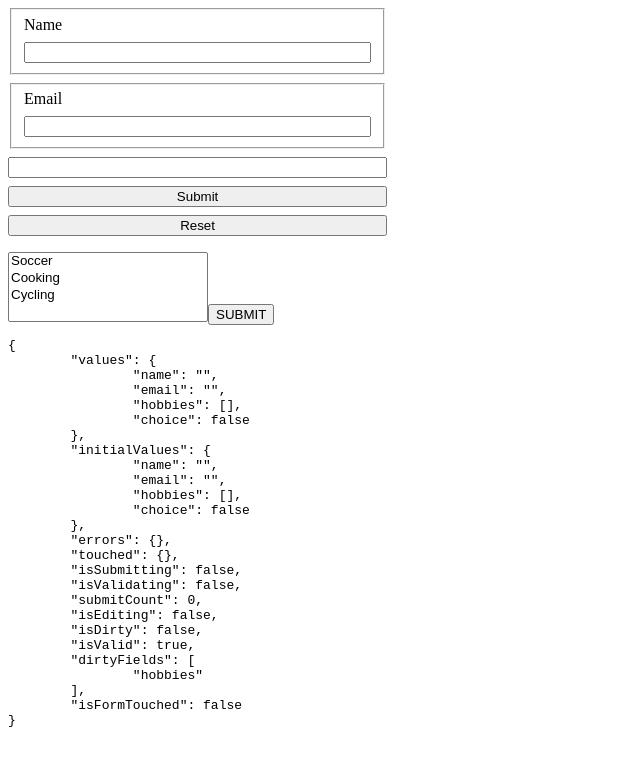
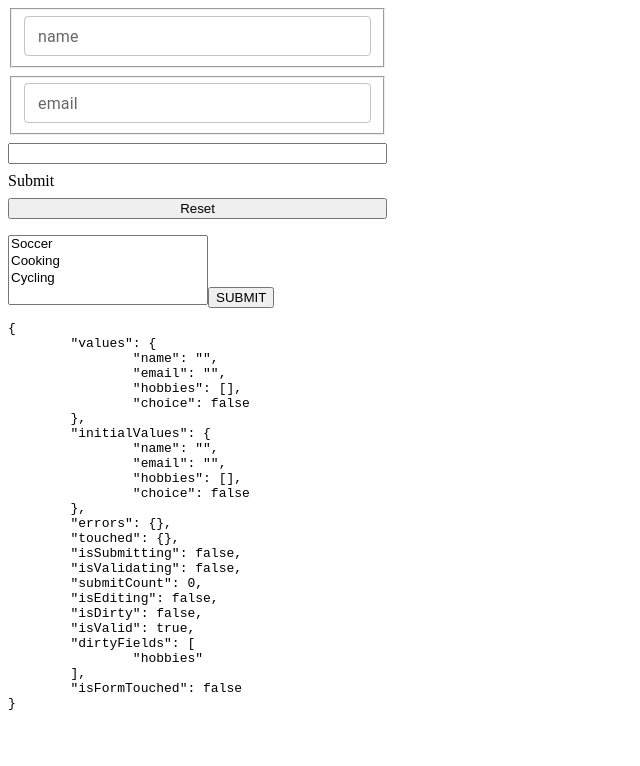
Before and after one commit to johnsonav1992/formularity, a React (Vite) app: page / in a window 1280 px wide. Shown: the top 766 px of the page, without its empty margins (0-640 px from the left). Built offline with nearby package versions, Linux system fonts and the light colour scheme.

Commit message:
fixed ts issue with component custom props being passed in

```diff
--- a/src/Field.tsx
+++ b/src/Field.tsx
@@ -14,6 +14,7 @@ import {
 import {
     DeepKeys
     , DeepValue
+    , IntrinsicFormElements
     , NoInfer
 } from './utilityTypes';
 
@@ -31,25 +32,28 @@ type DuplicateProps = 'name' | 'value' | 'type' | 'checked';
 export type FieldProps<
     TFormValues extends FormValues
     , TFieldName extends DeepKeys<TFormValues> = DeepKeys<TFormValues>
-    , TComponentProps = {}
+    , TComponentProps = keyof IntrinsicFormElements
     , TShowErrors extends boolean = false
     , TFieldValue extends DeepValue<TFormValues, TFieldName> = DeepValue<TFormValues, TFieldName>
-> = Omit<ComponentProps<'input'>, DuplicateProps>
-    & {
+> = ( TComponentProps extends undefined
+        ? Omit<ComponentProps<'input'>, DuplicateProps>
+        : TComponentProps extends keyof IntrinsicFormElements
+            ? Omit<ComponentProps<TComponentProps>, DuplicateProps>
+            : Omit<NoInfer<TComponentProps>, DuplicateProps>
+    ) & {
         name: TFieldName;
         value?: TFieldValue;
         type?: HTMLInputTypeAttribute | ( string & {} ) | undefined ;
         checked?: boolean;
-        component?: FC<TComponentProps> | keyof JSX.IntrinsicElements;
+        component?: FC<TComponentProps> | keyof IntrinsicFormElements;
         showErrors?: TShowErrors;
         errorStyles?: NoInfer<TShowErrors> extends true ? CSSProperties : never;
-    }
-    & NoInfer<TComponentProps>;
+    };
 
 export const Field = <
     TFormValues extends FormValues
     , TFieldName extends DeepKeys<TFormValues> = DeepKeys<TFormValues>
-    , TComponentProps = {}
+    , TComponentProps = keyof IntrinsicFormElements
     , TShowErrors extends boolean = false
     , TFieldValue extends DeepValue<TFormValues, TFieldName> = DeepValue<TFormValues, TFieldName>
     >( {
@@ -112,7 +116,7 @@ export const Field = <
             ) }
         >
             {
-                React.createElement(
+                React.createElement<typeof fieldProps>(
                     renderedComponent
                     , fieldProps
                 )
--- a/src/types.ts
+++ b/src/types.ts
@@ -15,6 +15,7 @@ import {
     DeepKeys
     , DeepValue
     , EmptyObject
+    , IntrinsicFormElements
     , UnsubScribeFn
 } from './utilityTypes';
 import { CreateFormStoreParams } from './createFormStore';
@@ -180,7 +181,7 @@ export type FormularityProps<TFormValues extends FormValues = FormValues> =
 export type FieldComponent<TFormValues extends FormValues>
     = <
         TFieldName extends DeepKeys<TFormValues>
-        , TComponentProps = {}
+        , TComponentProps = keyof IntrinsicFormElements
         , TShowErrors extends boolean = false
         , TFieldValue extends DeepValue<TFormValues, TFieldName> = DeepValue<TFormValues, TFieldName>
     >(
--- a/testApp/AnotherTest.tsx
+++ b/testApp/AnotherTest.tsx
@@ -6,6 +6,7 @@ import {
 } from '../src';
 import { Formularity } from '../src/Formularity';
 import { zodAdapter } from '../src/zodAdapter';
+import { TextField } from '@mui/material';
 
 type TestValues = {
     name: string;
@@ -97,10 +98,11 @@ const AnotherTest = () => {
                                 , gap: '.5rem'
                             } }
                         >
-                            <label htmlFor='name'>Name</label>
                             <Field
                                 name='name'
-                                showErrors
+                                component={ TextField }
+                                label='name'
+                                size='small'
                             />
                         </fieldset>
                         <fieldset
@@ -110,14 +112,20 @@ const AnotherTest = () => {
                                 , gap: '.5rem'
                             } }
                         >
-                            <label htmlFor='email'>Email</label>
                             <Field
                                 name='email'
+                                component={ TextField }
+                                label='email'
+                                size='small'
                                 showErrors
                             />
                         </fieldset>
                         <NestedFormWithField Field={ Field } />
-                        <SubmitButton>
+                        <SubmitButton
+                            component='div'
+                            variant='contained'
+                            color='secondary'
+                        >
                             Submit
                         </SubmitButton>
                         <ResetButton>
```
Also changed, not shown: src/utilityTypes.ts (+14 -0 lines).
